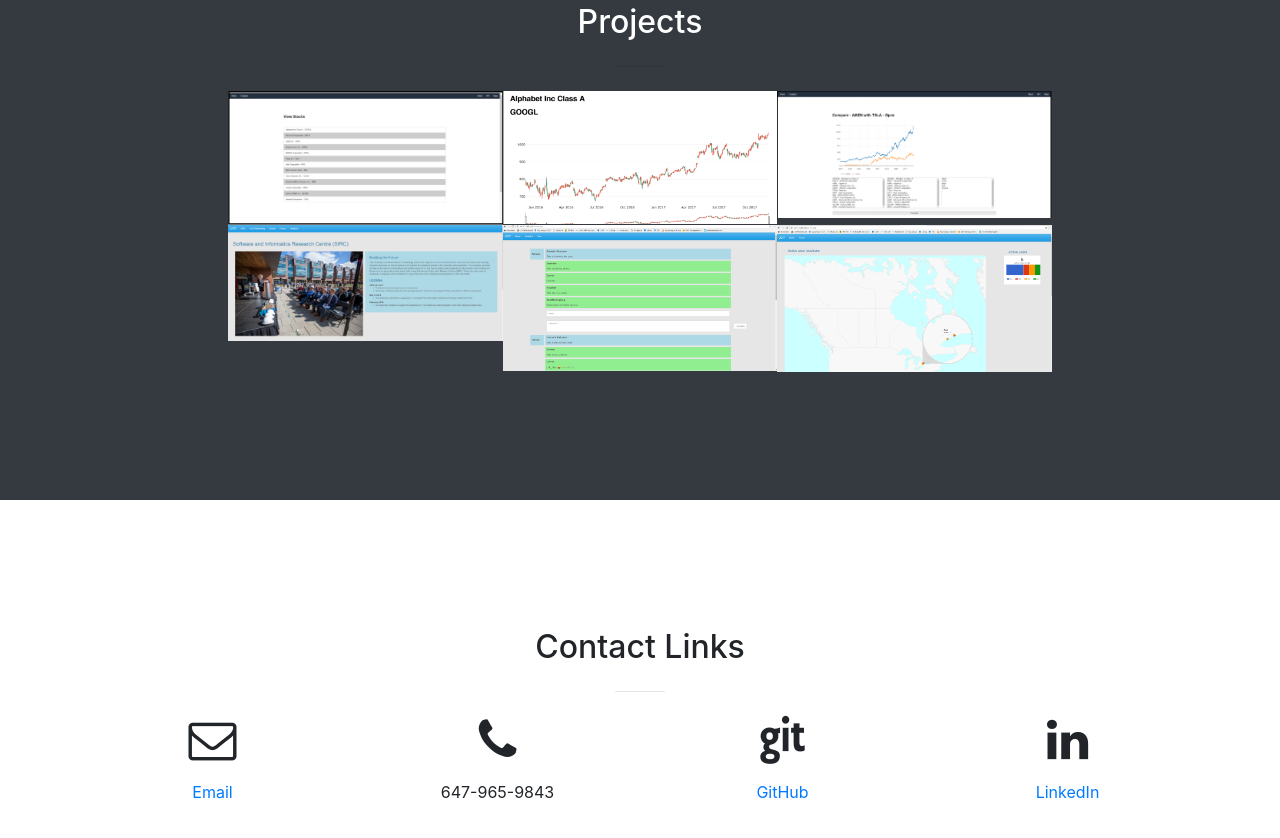
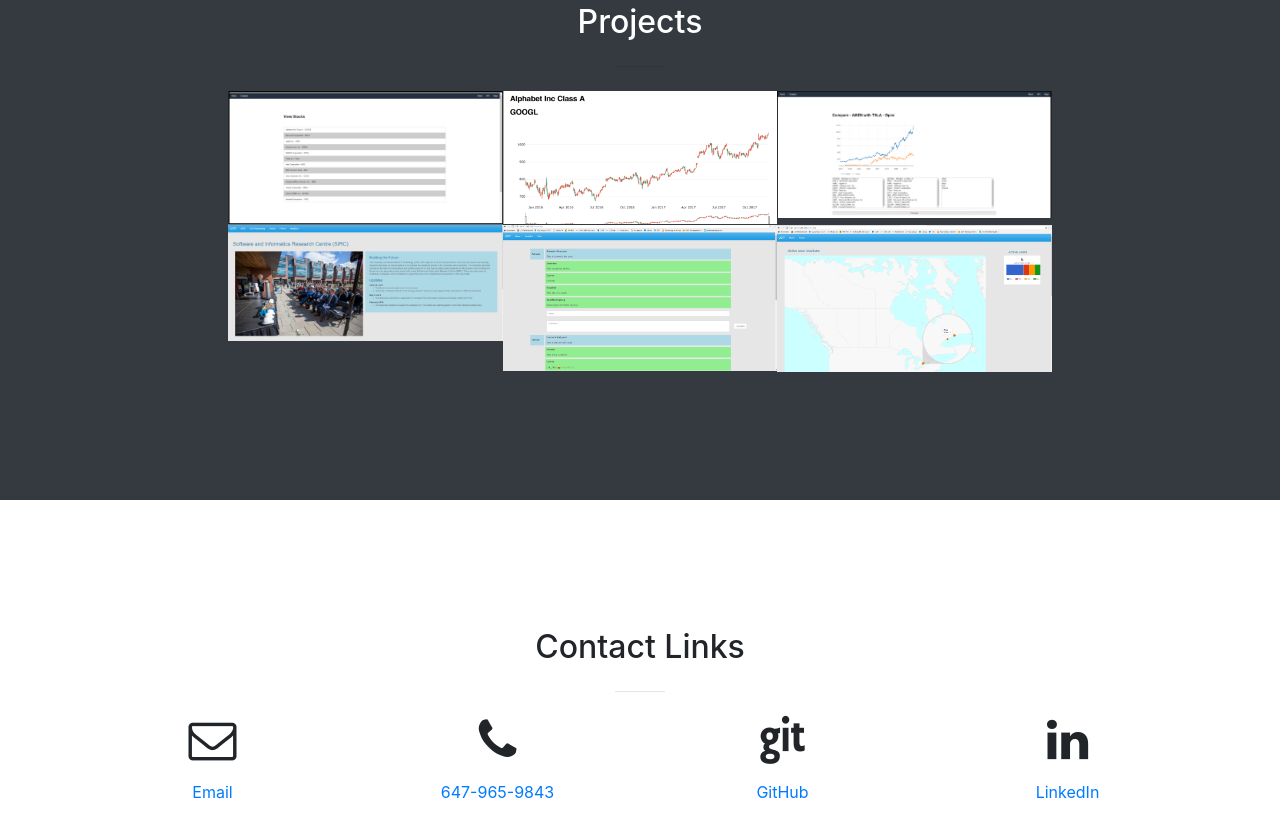
Before and after one commit to DarronSingh/profile, a website with bundled scripts: page index.html in a window 1280 px wide. Shown: the part 1506-2344 px from the top of the page. Built offline with nearby package versions, Linux system fonts and the light colour scheme.

Commit message:
Update index.html

```diff
--- a/index.html
+++ b/index.html
@@ -254,7 +254,8 @@
           </div>
           <div class="col-lg-3 col-sm-6 ml-auto text-center">
             <i class="fa fa-phone fa-3x mb-3 sr-contact"></i>
-            <p>647-965-9843</p>
+
+            <p> <a href="tel:647-949-2206">647-965-9843</a></p>
           </div>
           <div class="col-lg-3 col-sm-6 ml-auto text-center">
             <i class="fa fa-git fa-3x mb-3 sr-contact"></i>
```
